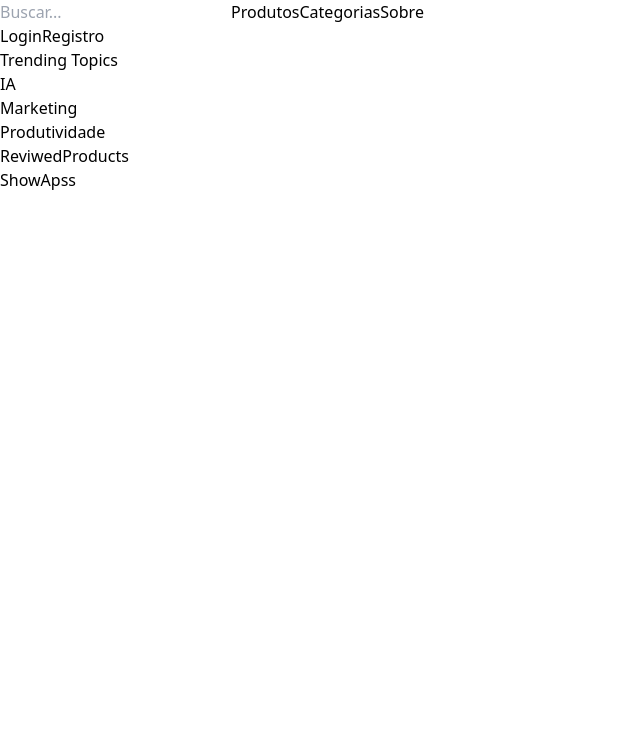
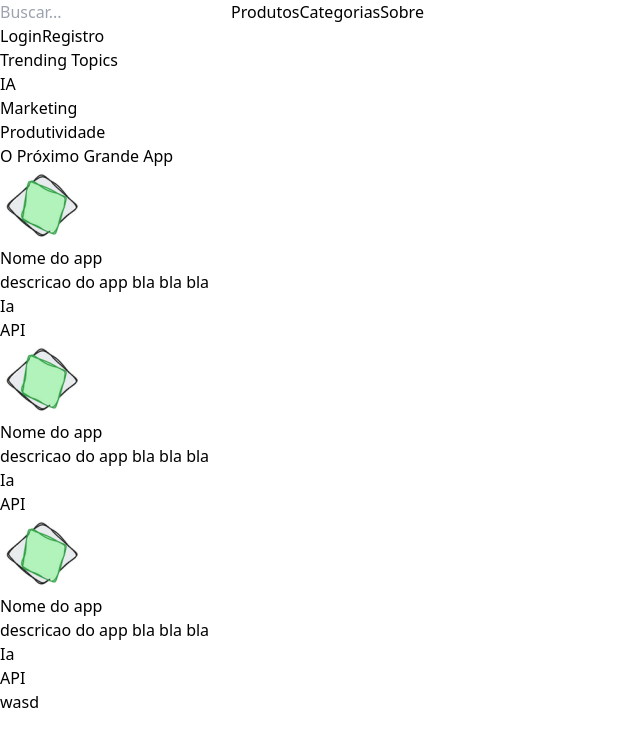
Before and after one commit to yuribodo/product-hunt-clone, a React (Vite) app: page / in a window 1280 px wide. Shown: the top 746 px of the page, without its empty margins (0-640 px from the left). Built offline with nearby package versions, Linux system fonts and the light colour scheme.

Commit message:
showapps initial design

```diff
--- a/src/App.tsx
+++ b/src/App.tsx
@@ -15,9 +15,9 @@ function App() {
         <div>
           <TrendingTopics/>
         </div>
-        <div>
+        <div className='flex'>
+          <ShowApss/>
           <ReviwedProducts/>
-          <ShowApss/>
         </div>
       </div>
     </>
--- a/src/Components/ReviwedProducts.tsx
+++ b/src/Components/ReviwedProducts.tsx
@@ -1,7 +1,9 @@
 
 const ReviwedProducts = () => {
   return (
-    <div>ReviwedProducts</div>
+    <div>
+        wasd
+    </div>
   )
 }
 
--- a/src/Components/ShowApss.tsx
+++ b/src/Components/ShowApss.tsx
@@ -1,7 +1,54 @@
+import image from '../../assets/Captura de tela 2024-05-24 174604.png'
 
 const ShowApss = () => {
   return (
-    <div>ShowApss</div>
+    <div className="flex flex-col justify-center items-center mt-10">
+        <h1 className=" text-xl font-bold">O Próximo Grande App </h1>
+
+            <div className="flex  ml-3 mt-6 items-start p-6">
+                <div>
+                    <img src={image} alt="logo" />
+                </div>
+
+                <div>
+                    <h1 className=" text-lg font-semibold">Nome do app</h1>
+                    <p>descricao do app bla bla bla</p>
+                    <div className="flex space-x-2">
+                        <p>Ia</p>
+                        <p>API</p>
+                    </div>
+                </div>
+            </div>
+            <div className="flex  ml-3 mt-6 items-start p-6">
+                <div>
+                    <img src={image} alt="logo" />
+                </div>
+
+                <div>
+                    <h1 className=" text-lg font-semibold">Nome do app</h1>
+                    <p>descricao do app bla bla bla</p>
+                    <div className="flex space-x-2">
+                        <p>Ia</p>
+                        <p>API</p>
+                    </div>
+                </div>
+            </div>
+            <div className="flex  ml-3 mt-6 items-start p-6">
+                <div>
+                    <img src={image} alt="logo" />
+                </div>
+
+                <div>
+                    <h1 className=" text-lg font-semibold">Nome do app</h1>
+                    <p>descricao do app bla bla bla</p>
+                    <div className="flex space-x-2">
+                        <p>Ia</p>
+                        <p>API</p>
+                    </div>
+                </div>
+            </div>
+
+    </div>
   )
 }
 
```
Also changed, not shown: assets/Captura de tela 2024-05-24 174604.png (added).
